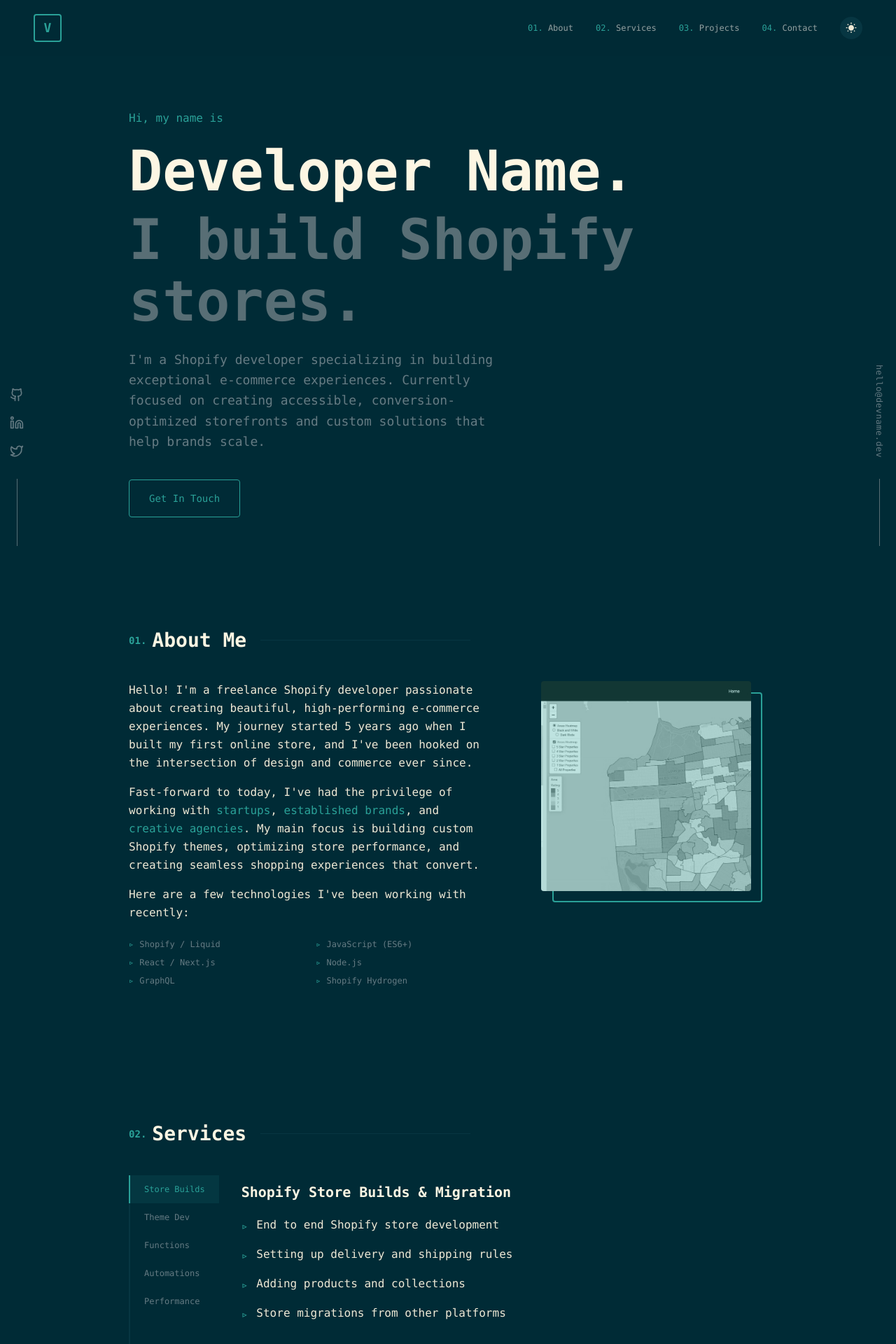
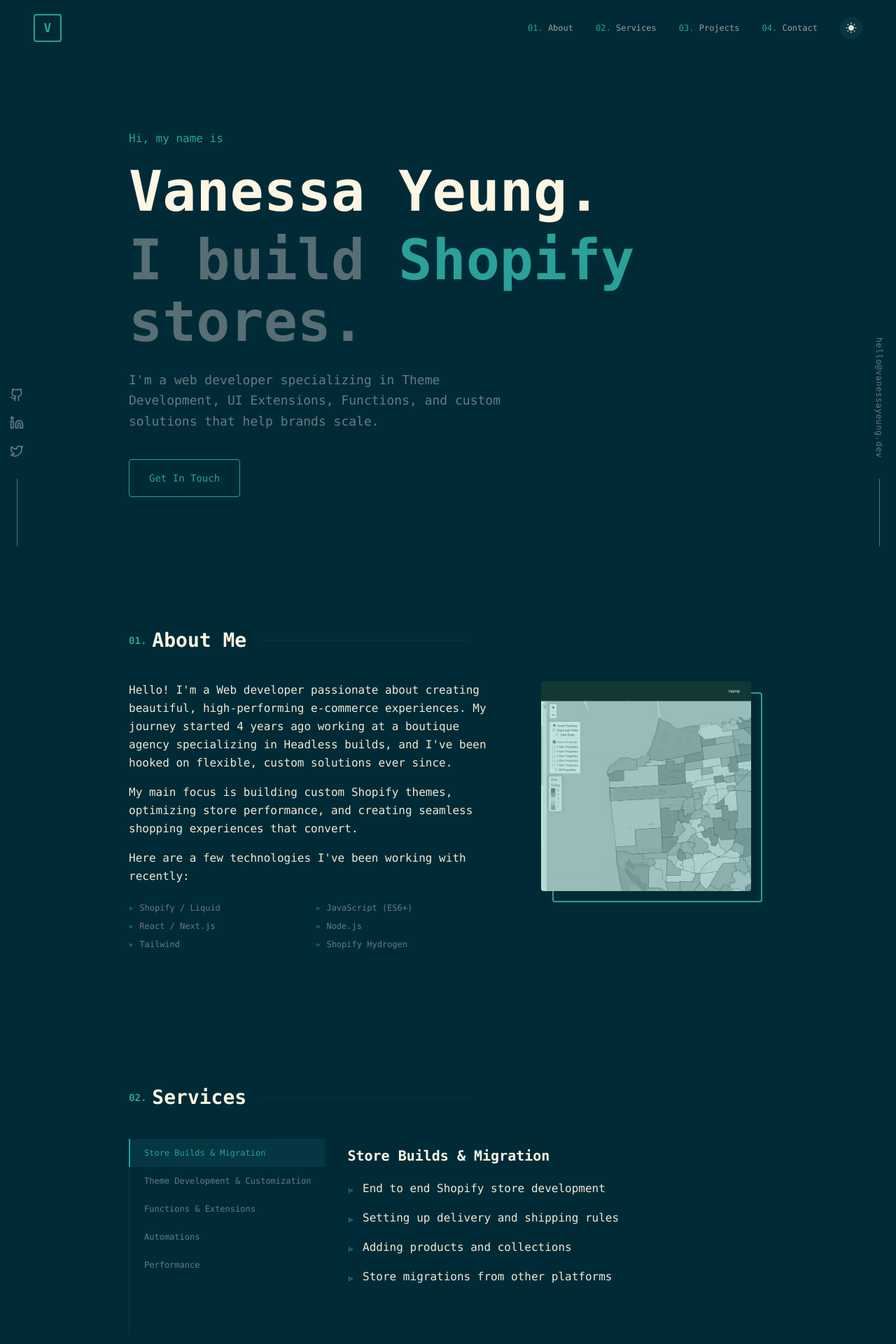
Before and after one commit to vwt604/portfolio-v3, a Next.js app: page / in a window 1280 px wide. Shown: the top 1920 px of the page at 70% size. Built offline with nearby package versions, Linux system fonts and the light colour scheme.

Commit message:
chore: update content

```diff
--- a/app/components/Contact.tsx
+++ b/app/components/Contact.tsx
@@ -11,7 +11,7 @@ export default function Contact({ email }: ContactProps) {
       className="py-24 px-4 text-center max-w-[600px] mx-auto"
     >
       <p className="text-[var(--accent-cyan)] font-mono text-base mb-4">
-        04. What's Next?
+        What's Next?
       </p>
       <h2 className="text-[clamp(40px,5vw,60px)] font-semibold text-[var(--heading-dark)] mb-5">
         Get In Touch
--- a/app/components/Footer.tsx
+++ b/app/components/Footer.tsx
@@ -2,11 +2,8 @@
 
 export default function Footer() {
   return (
-    <footer className="py-5 pb-10 text-center">
-      <p className="font-mono text-xs text-[var(--text-muted)]">
-        Built with React & Solarized Colors
-      </p>
-      <p className="font-mono text-[11px] text-[var(--text-muted)] mt-2">
+    <footer className="py-5 pb-10 text-center font-mono text-[11px] text-[var(--text-muted)]">
+      <p>
         Design inspired by{" "}
         <a
           href="https://brittanychiang.com"
@@ -16,6 +13,7 @@ export default function Footer() {
         >
           Brittany Chiang
         </a>
+        <p className="mt-2">vanesssayeung.dev © 2025</p>
       </p>
     </footer>
   );
--- a/app/components/Hero.tsx
+++ b/app/components/Hero.tsx
@@ -22,8 +22,9 @@ export default function Hero({ name, tagline, description }: HeroProps) {
       <h1 className="text-[clamp(40px,8vw,80px)] font-bold text-[var(--heading-dark)] leading-[1.1] m-0">
         {name}.
       </h1>
-      <h2 className="text-[clamp(40px,8vw,80px)] font-bold text-[var(--text-muted)] leading-[1.1] mt-2.5 mb-0">
-        {tagline}
+      <h2 className="text-[clamp(40px,8vw,80px)] font-bold leading-[1.1] mt-2.5 mb-0 text-[var(--text-muted)] ">
+        I build <span className="text-[var(--accent-cyan)]">Shopify</span>{" "}
+        stores.
       </h2>
       <p className="max-w-[540px] mt-6 text-base md:text-lg leading-relaxed text-[var(--text-dim)]">
         {description}
--- a/app/data/shopifyPortfolioData.tsx
+++ b/app/data/shopifyPortfolioData.tsx
@@ -48,11 +48,11 @@ export interface ShopifyPortfolioData {
 
 const shopifyPortfolioData: ShopifyPortfolioData = {
   personalInfo: {
-    name: "Developer Name",
-    email: "hello@devname.dev",
+    name: "Vanessa Yeung",
+    email: "hello@vanessayeung.dev",
     tagline: "I build Shopify stores.",
     description:
-      "I'm a Shopify developer specializing in building exceptional e-commerce experiences. Currently focused on creating accessible, conversion-optimized storefronts and custom solutions that help brands scale.",
+      "I'm a web developer specializing in Theme Development, UI Extensions, Functions, and custom solutions that help brands scale.",
     socialLinks: [
       {
         platform: "GitHub",
@@ -73,8 +73,8 @@ const shopifyPortfolioData: ShopifyPortfolioData = {
   },
   about: {
     paragraphs: [
-      "Hello! I'm a freelance Shopify developer passionate about creating beautiful, high-performing e-commerce experiences. My journey started 5 years ago when I built my first online store, and I've been hooked on the intersection of design and commerce ever since.",
-      "Fast-forward to today, I've had the privilege of working with startups, established brands, and creative agencies. My main focus is building custom Shopify themes, optimizing store performance, and creating seamless shopping experiences that convert.",
+      "Hello! I'm a Web developer passionate about creating beautiful, high-performing e-commerce experiences. My journey started 4 years ago working at a boutique agency specializing in Headless builds, and I've been hooked on flexible, custom solutions ever since.",
+      "My main focus is building custom Shopify themes, optimizing store performance, and creating seamless shopping experiences that convert.",
       "Here are a few technologies I've been working with recently:",
     ],
     technologies: [
@@ -82,14 +82,14 @@ const shopifyPortfolioData: ShopifyPortfolioData = {
       "JavaScript (ES6+)",
       "React / Next.js",
       "Node.js",
-      "GraphQL",
+      "Tailwind",
       "Shopify Hydrogen",
     ],
   },
   services: [
     {
-      title: "Shopify Store Builds & Migration",
-      tab: "Store Builds",
+      title: "Store Builds & Migration",
+      tab: "Store Builds & Migration",
       items: [
         "End to end Shopify store development",
         "Setting up delivery and shipping rules",
@@ -99,7 +99,7 @@ const shopifyPortfolioData: ShopifyPortfolioData = {
     },
     {
       title: "Theme Development & Customization",
-      tab: "Theme Dev",
+      tab: "Theme Development & Customization",
       items: [
         "Creating custom theme sections",
         "Creating custom pages and forms to personalize how customers discover and purchase your products",
@@ -107,11 +107,11 @@ const shopifyPortfolioData: ShopifyPortfolioData = {
       ],
     },
     {
-      title: "Shopify Functions & Extensions",
-      tab: "Functions",
+      title: "Functions & Extensions",
+      tab: "Functions & Extensions",
       items: [
-        "Customize checkout process",
-        "Customize discounts and shipping rules",
+        "Customizing checkout process",
+        "Customizing discounts and shipping rules",
         "Creating checkout validations",
       ],
       plus: true,
@@ -122,16 +122,15 @@ const shopifyPortfolioData: ShopifyPortfolioData = {
       items: [
         "Creating automated email campaigns",
         "Automating customer segmentation for targeted marketing campaigns",
-        "Order tagging and workflow automation",
+        "Tagging orders and workflow automation",
       ],
     },
     {
       title: "Performance Audit & Optimization",
       tab: "Performance",
       items: [
-        "Run comprehensive site audits",
-        "Provide recommendations to optimize the speed and performance of your site",
-        "Core Web Vitals optimization",
+        "Running comprehensive site audits",
+        "Providing recommendations to optimize the speed and performance of your site",
       ],
     },
   ],
```
